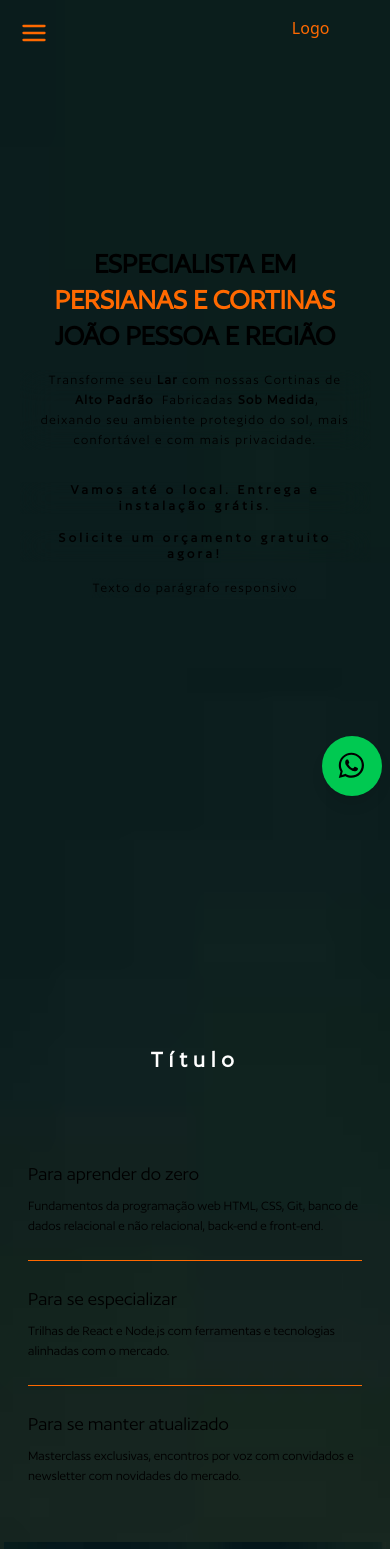
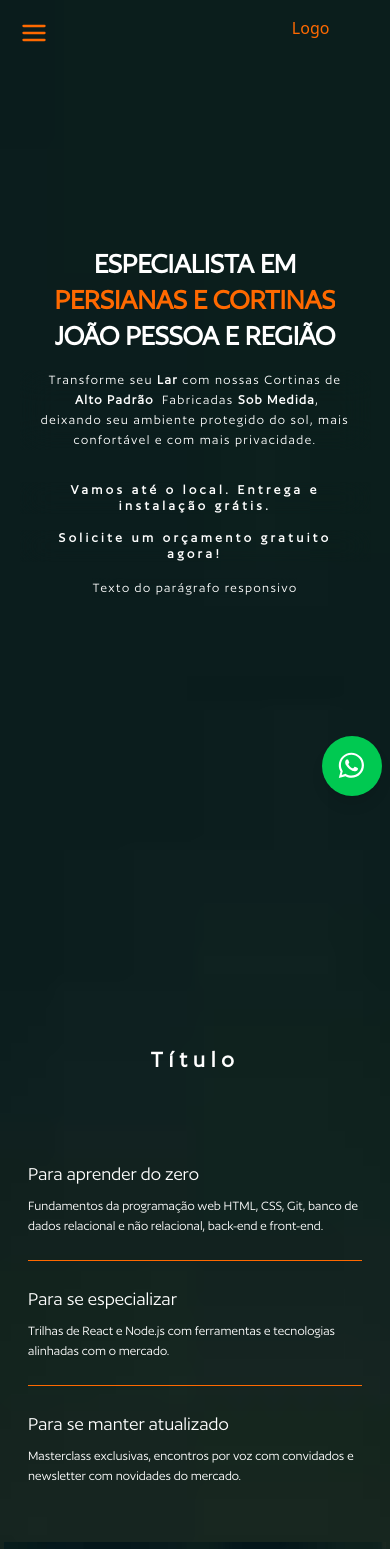
Before and after one commit to Felipediaslc/studio, a Next.js app: page / in a window 390 px wide. Shown: the top 1549 px of the page. Built offline with nearby package versions, Linux system fonts and the light colour scheme.

Commit message:
card e-comerce

```diff
--- a/app/components/ProductCard/index.tsx
+++ b/app/components/ProductCard/index.tsx
@@ -6,7 +6,7 @@ import Card from "../Card/index";
 
 const products = [
   {
-    image: "/lop.jpg",
+    image: "/lop.png",
     title: "UltraBook Pro X",
     subtitle: "HIGH-PERFORMANCE LAPTOP",
     description:
@@ -19,7 +19,7 @@ const products = [
     hotSale: true,
   },
   {
-    image: "/lop.jpg",
+    image: "/lop.png",
     title: "WorkMate 14",
     subtitle: "LIGHTWEIGHT BUSINESS LAPTOP",
     description:
@@ -32,7 +32,7 @@ const products = [
     hotSale: false,
   },
   {
-    image: "/lop.jpg",
+    image: "/lop.png",
     title: "Gaming Beast Z",
     subtitle: "GAMING LAPTOP",
     description:
@@ -45,7 +45,7 @@ const products = [
     hotSale: true,
   },
   {
-    image: "/lop.jpg",
+    image: "/lop.png",
     title: "Gaming Beast Z",
     subtitle: "GAMING LAPTOP",
     description:
--- a/app/components/carrosel/index.tsx
+++ b/app/components/carrosel/index.tsx
@@ -97,10 +97,10 @@ export default function CarouselPlugin() {
                       <h1 className="mb-5 text-4xl font-light text-orange-500 ">
                         {slide.title}
                       </h1>
-                      <h2 className="mb-4 text-xl text-[#fff]">
+                      <h2 className="mb-4 text-xl text-secondary">
                         {slide.subtitle}
                       </h2>
-                      <p className="text-[#fff] leading-relaxed">
+                      <p className="text-secondary leading-relaxed">
                         {slide.text}
                       </p>
                     </section>
--- a/app/components/home/index.tsx
+++ b/app/components/home/index.tsx
@@ -5,7 +5,7 @@ export default function Page() {
   return (
     <section className="h-[100dvh] w-[100dvw] bg-transparent
     flex items-center justify-center">
-      <div className="font-author  w-[90vw] h-[50vh]  text-secundary mx-auto flex items-center justify-center flex-col gap-4">
+      <div className="font-author  w-[90vw] h-[50vh]  text-secondary mx-auto flex items-center justify-center flex-col gap-4">
         <h1 className="font-author  text-3xl md:text-4xl lg:text-5xl xl:text-6xl  text-center bg-transparent font-bold"> ESPECIALISTA EM<br />
 
            <span className="bg-orange-500 bg-clip-text text-transparent">PERSIANAS E CORTINAS</span>   <br />
--- a/app/components/motivation/index.tsx
+++ b/app/components/motivation/index.tsx
@@ -6,37 +6,37 @@ export default function Page() {
     <section className=" bg-transparent py-44 px-1 w-[100dvw] h-auto flex items-center justify-center">
       <div className="font-author  overflow-hidden rounded lg:mr-4">
         <div className=" rounded flex flex-col gap-[3.75rem] p-6 lg:p-[0.5rem]  ">
-        <h1 className="text-[20px] sm:text-2xl md:text-4xl lg:text-5xl font-semibold tracking-[.25em] text-center mb-6 text-white">
+        <h1 className="text-[20px] sm:text-2xl md:text-4xl lg:text-5xl font-semibold tracking-[.25em] text-center mb-6 text-secondary">
         Título
       </h1>
 
           <div className="  flex -mt-6 flex-col justify-between gap-8 lg:flex-row">
             <div className="lg:max-w-[25.875rem]">
               <div className="mt-6 w-full flex-1 border-b border-orange-500 pb-6 last:border-none">
-                <span className="text-xl font-author text-secundary lg:text-2xl">
+                <span className="text-xl font-author text-secondary lg:text-2xl">
                   Para aprender do zero
                 </span>
-                <p className="mt-2 text-sm text-secundary lg:text-base">
+                <p className="mt-2 text-sm text-secondary lg:text-base">
                   Fundamentos da programação web HTML, CSS, Git, banco de dados
                   relacional e não relacional, back-end e front-end.
                 </p>
               </div>
 
               <div className="mt-6 w-full flex-1 border-b border-orange-500 pb-6 last:border-none">
-                <span className="text-xl font-author text-secundary lg:text-2xl">
+                <span className="text-xl font-author text-secondary lg:text-2xl">
                   Para se especializar
                 </span>
-                <p className="mt-2 text-sm text-secundary lg:text-base">
+                <p className="mt-2 text-sm text-secondary lg:text-base">
                   Trilhas de React e Node.js com ferramentas e tecnologias
                   alinhadas com o mercado.
                 </p>
               </div>
 
               <div className="mt-6 w-full flex-1 border-b border-orange-500 pb-6 last:border-none">
-                <span className="text-xl font-author text-secundary">
+                <span className="text-xl font-author text-secondary">
                   Para se manter atualizado
                 </span>
-                <p className="mt-2 text-sm text-secundary lg:text-base">
+                <p className="mt-2 text-sm text-secondary lg:text-base">
                   Masterclass exclusivas, encontros por voz com convidados e
                   newsletter com novidades do mercado.
                 </p>
@@ -52,7 +52,7 @@ export default function Page() {
               <div className="flex-grow border-t border-orange-500"></div>
               <div className="group/tag w-fit border border-transparent bg-gradient-to-b from-transparent to-transparent bg-origin-border overflow-hidden rounded">
                 <div className="flex items-center bg-primary/30 w-fit p-2 max-h-8 lg:px-4 lg:h-9 rounded">
-                  <span className="text-xs lg:text-sm whitespace-nowrap text-transparent bg-clip-text bg-gradient-to-r from-secundary to-secundary font-medium font-mono">
+                  <span className="text-xs lg:text-sm whitespace-nowrap text-transparent bg-clip-text bg-gradient-to-r from-secondary to-secondary font-medium font-mono">
                     Também é para quem_
                   </span>
                 </div>
@@ -95,7 +95,7 @@ export default function Page() {
                       strokeWidth="2"
                     ></path>
                   </svg>
-                  <p className="text-center text-secundary text-sm lg:text-base lg:group-last:max-w-[8.25rem] lg:group-[&:nth-child(2)]:max-w-[14.4375rem] lg:group-[&:nth-child(3)]:max-w-[11.3125rem]">
+                  <p className="text-center text-secondary text-sm lg:text-base lg:group-last:max-w-[8.25rem] lg:group-[&:nth-child(2)]:max-w-[14.4375rem] lg:group-[&:nth-child(3)]:max-w-[11.3125rem]">
                     {text}
                   </p>
                 </div>
--- a/app/components/navBar/index.tsx
+++ b/app/components/navBar/index.tsx
@@ -91,7 +91,7 @@ export default function Page() {
       <li key={item.href}>
         <Link
           href={item.href}
-          className="font-light  text-sm sm:text-sm sm-mid:text-base sm-large:text-base md:text-base lg:text-lg xl:text-xl font-Author flex py-2 lg:py-1 text-secundary tracking-[1px] leading-5 sm:leading-5 sm-mid:leading-6 sm-large:leading-6 md:leading-6 lg:leading-5 xl:leading-8 hover:text-orange-500 transition-colors"
+          className="font-light  text-sm sm:text-sm sm-mid:text-base sm-large:text-base md:text-base lg:text-lg xl:text-xl font-Author flex py-2 lg:py-1 text-secondary tracking-[1px] leading-5 sm:leading-5 sm-mid:leading-6 sm-large:leading-6 md:leading-6 lg:leading-5 xl:leading-8 hover:text-orange-500 transition-colors"
           onClick={handleLinkClick}
         >
           {item.label}
@@ -103,7 +103,7 @@ export default function Page() {
     <li className="relative">
       <button
         onClick={() => setShowMegaMenu((prev) => !prev)}
-        className="font-light text-sm sm:text-sm sm-mid:text-base sm-large:text-base md:text-base lg:text-lg xl:text-xl font-Author flex w-full items-center justify-between gap-2 py-2 lg:py-1 text-secundary tracking-[1px] leading-5 sm:leading-5 sm-mid:leading-6 sm-large:leading-6 md:leading-6 lg:leading-7 xl:leading-8 hover:text-orange-500 transition-colors"
+        className="font-light text-sm sm:text-sm sm-mid:text-base sm-large:text-base md:text-base lg:text-lg xl:text-xl font-Author flex w-full items-center justify-between gap-2 py-2 lg:py-1 text-secondary tracking-[1px] leading-5 sm:leading-5 sm-mid:leading-6 sm-large:leading-6 md:leading-6 lg:leading-7 xl:leading-8 hover:text-orange-500 transition-colors"
       >
         Nossos Produtos
         <span className={`transition-transform ${showMegaMenu ? "-rotate-180" : ""}`}>
@@ -143,7 +143,7 @@ export default function Page() {
             <a
               key={item.href}
               href={item.href}
-              className="font-light block px-4 py-1 text-sm sm:text-sm sm-mid:text-base sm-large:text-base md:text-base lg:text-lg xl:text-xl font-Author text-secundary tracking-[0.5px] leading-5 sm:leading-5 sm-mid:leading-6 sm-large:leading-6 md:leading-6 lg:leading-5 xl:leading-8 hover:text-orange-500 transition-colors"
+              className="font-light block px-4 py-1 text-sm sm:text-sm sm-mid:text-base sm-large:text-base md:text-base lg:text-lg xl:text-xl font-Author text-secondary tracking-[0.5px] leading-5 sm:leading-5 sm-mid:leading-6 sm-large:leading-6 md:leading-6 lg:leading-5 xl:leading-8 hover:text-orange-500 transition-colors"
               onClick={handleLinkClick}
             >
               {item.label}
--- a/app/components/novaPage/index.tsx
+++ b/app/components/novaPage/index.tsx
@@ -8,7 +8,7 @@ export default function Page() {
       className="flex flex-col h-[120vh] w-[100dvw] lg:pr-3 py-3 translate-y-24 lg:translate-y-32 justify-center items-center"
     >
       {/* Título */}
-     <h1 className="text-[20px] tracking-[.25em] sm:text-2xl md:text-4xl lg:text-5xl font-bold text-center font-author mb-6 text-white">
+     <h1 className="text-[20px] tracking-[.25em] sm:text-2xl md:text-4xl lg:text-5xl font-bold text-center font-author mb-6 text-secondary">
        Título
       </h1>
 
--- a/app/components/whats/page.tsx
+++ b/app/components/whats/page.tsx
@@ -10,7 +10,7 @@ export default function Page() {
         href="https://api.whatsapp.com/send/?phone=5583996050661&text&type=phone_number&app_absent=0&wame_ctl=1&fbclid=PAY2xjawJgJdNleHRuA2FlbQIxMAABp-88NZQGBsH8dRzg4D5R33DLJFEy3Bp7uCxjwG1gPmW1orS1iesVbk7IdzwC_aem_oXxiy42RRMzCgSncGf0L0ghttps://api.whatsapp.com/send/?phone=5583996050661&text&type=phone_number&app_absent=0&wame_ctl=1&fbclid=PAY2xjawJgJdNleHRuA2FlbQIxMAABp-88NZQGBsH8dRzg4D5R33DLJFEy3Bp7uCxjwG1gPmW1orS1iesVbk7IdzwC_aem_oXxiy42RRMzCgSncGf0L0g"
         target="_blank"
         rel="noopener noreferrer"
-        className="text-secundary mx-1 flex rounded-full bg-green-500 pt-4 pr-3 pb-3 pl-4 shadow-lg transition hover:bg-green-600"
+        className="text-secondary mx-1 flex rounded-full bg-green-500 pt-4 pr-3 pb-3 pl-4 shadow-lg transition hover:bg-green-600"
       >
         <svg
           className="h-8 w-8"
```
Also changed, not shown: app/components/Card/index.tsx (+8 -8 lines), public/lop.jpg, public/lop.png (added).
